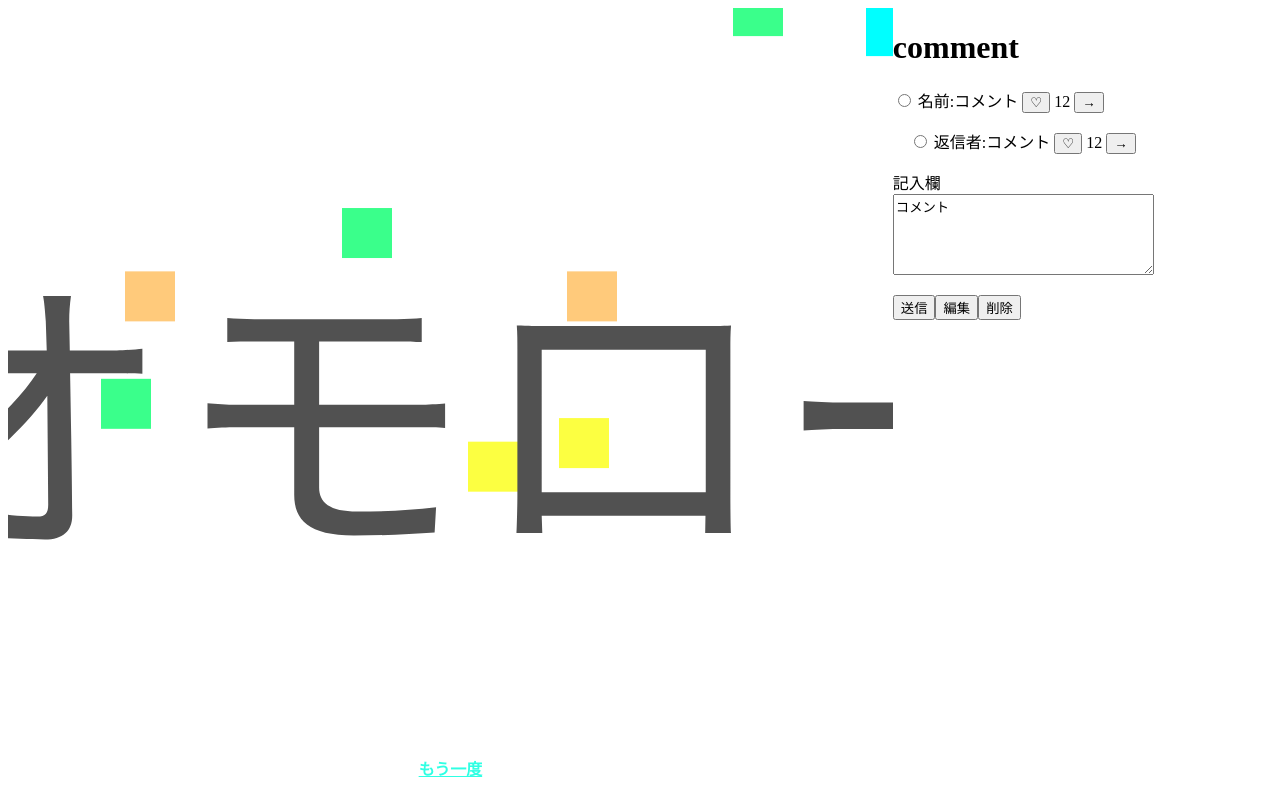
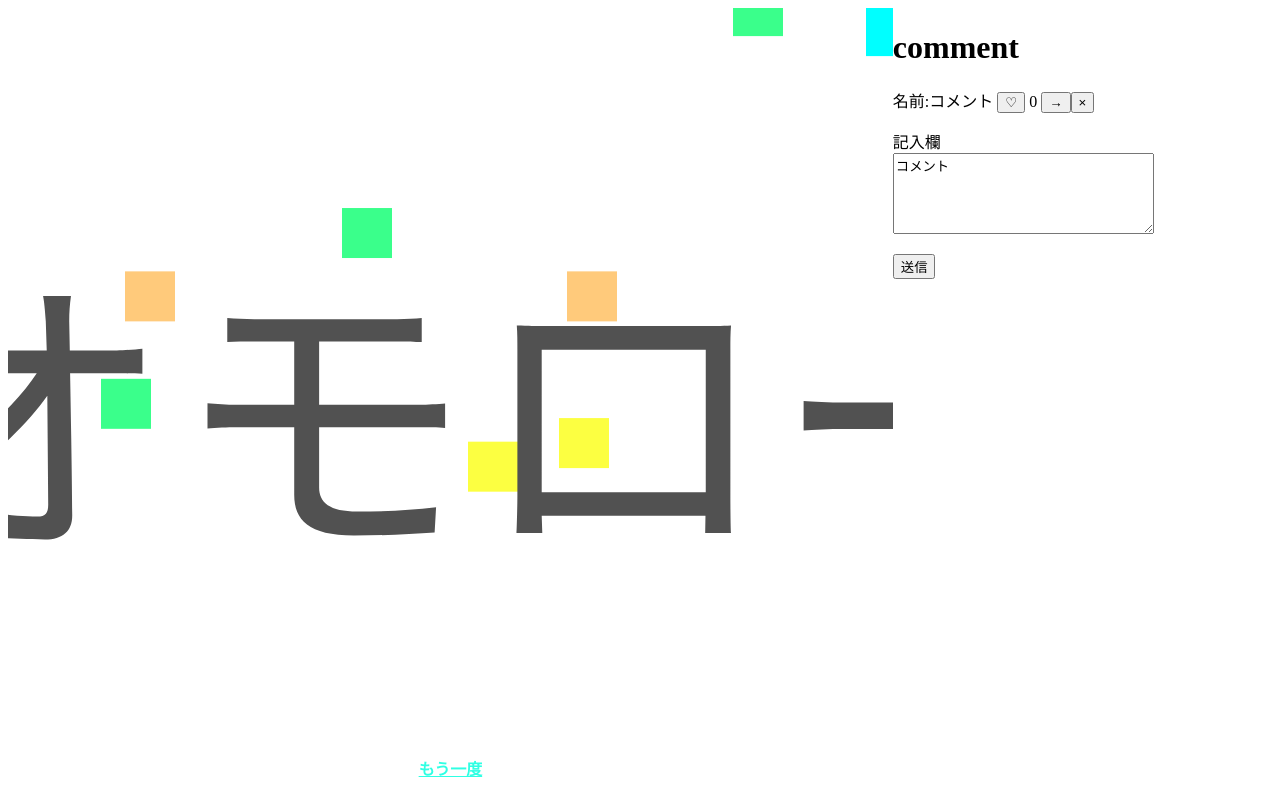
Before and after one commit to tanaka-mirano/aho3_frontend, an Angular app: page /omoro in a window 1280 px wide. Built offline with nearby package versions, Linux system fonts and the light colour scheme.

Commit message:
comment area html & ts

```diff
--- a/src/app/omoro/omoro.component.html
+++ b/src/app/omoro/omoro.component.html
@@ -17,16 +17,15 @@
     <div class="comment">
         <h1>comment</h1>
 
-        <p><input type="radio"> 名前:コメント         <button>♡</button>  12  <button>→</button></p>
-        <p style="text-indent:1em"><input type="radio"> 返信者:コメント          <button>♡</button>  12  <button>→</button></p>
+        <p>名前:コメント         <button class="good" (click)="good()">♡</button> {{good_num}}  <button class="reply" (click)="reply()">→</button> <button class="delete">×</button></p>
+
+        <p *ngIf="r_button!=0" style="text-indent:1em"> 返信者:コメント          </p>
 
         <form action="" method="post">
             <p>記入欄<br>
                 <textarea rows="5" cols="30">コメント</textarea>
             </p>
             <input type="submit" value="送信" />
-            <input type="submit" value="編集" />
-            <input type="submit" value="削除" />
         </form>
     </div>
 
--- a/src/app/omoro/omoro.component.ts
+++ b/src/app/omoro/omoro.component.ts
@@ -1,4 +1,5 @@
 import { Component, OnInit } from '@angular/core';
+import * as internal from 'stream';
 import { SoundmusicService } from '../soundmusic.service';
 
 @Component({
@@ -15,6 +16,8 @@ export class OmoroComponent implements OnInit {
 
   end_voice: string = "オモロー";
   img_src: any;
+  r_button:Number=0;
+  good_num:number=0;
 
   ngOnInit(): void {
     var random = Math.random() * 4;
@@ -25,4 +28,12 @@ export class OmoroComponent implements OnInit {
 
   }
 
+  reply(): void {
+    this.r_button=1;
+  }
+
+  good(): void {
+    this.good_num=this.good_num+1;
+  }
+
 }
```
